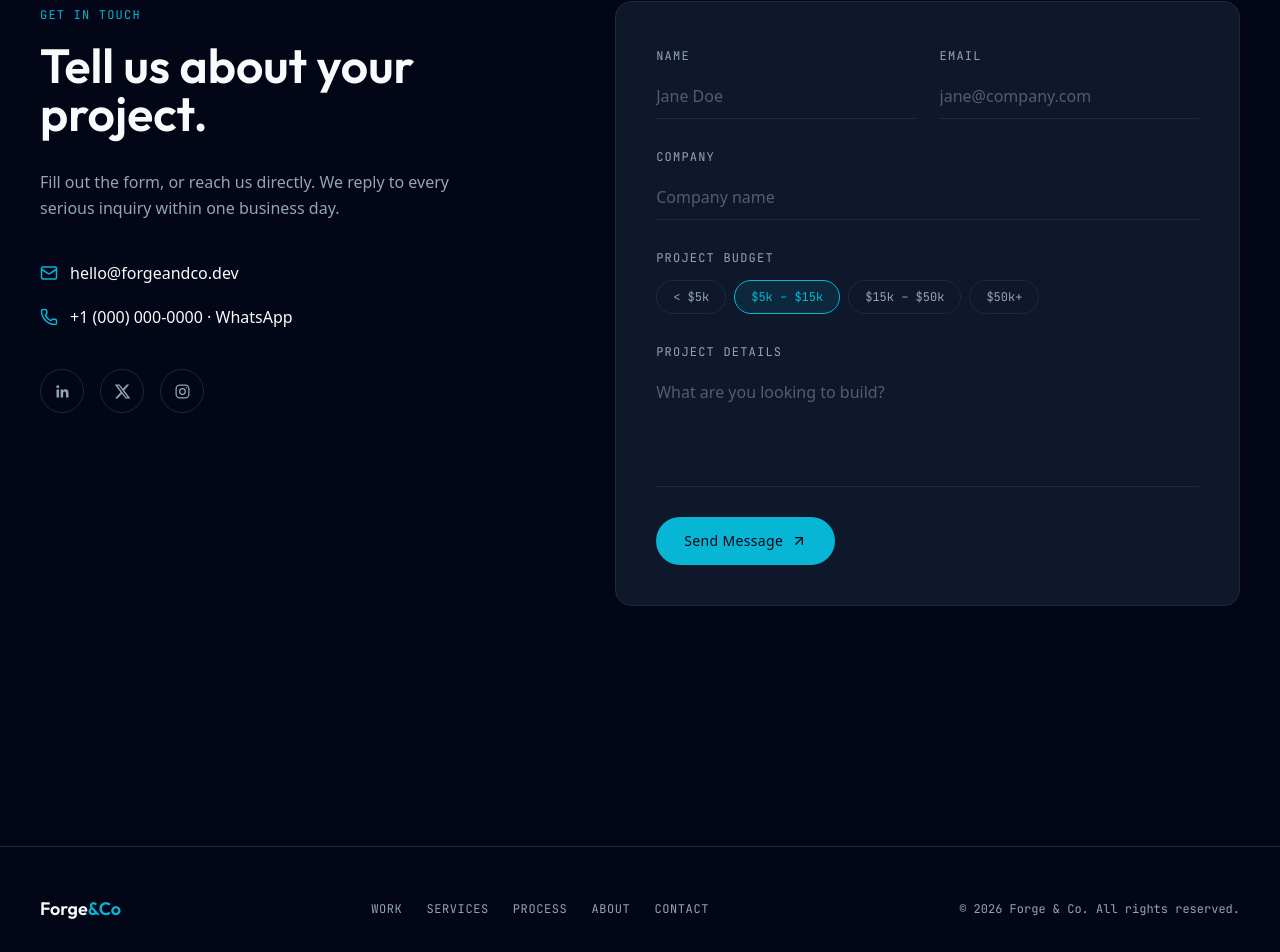
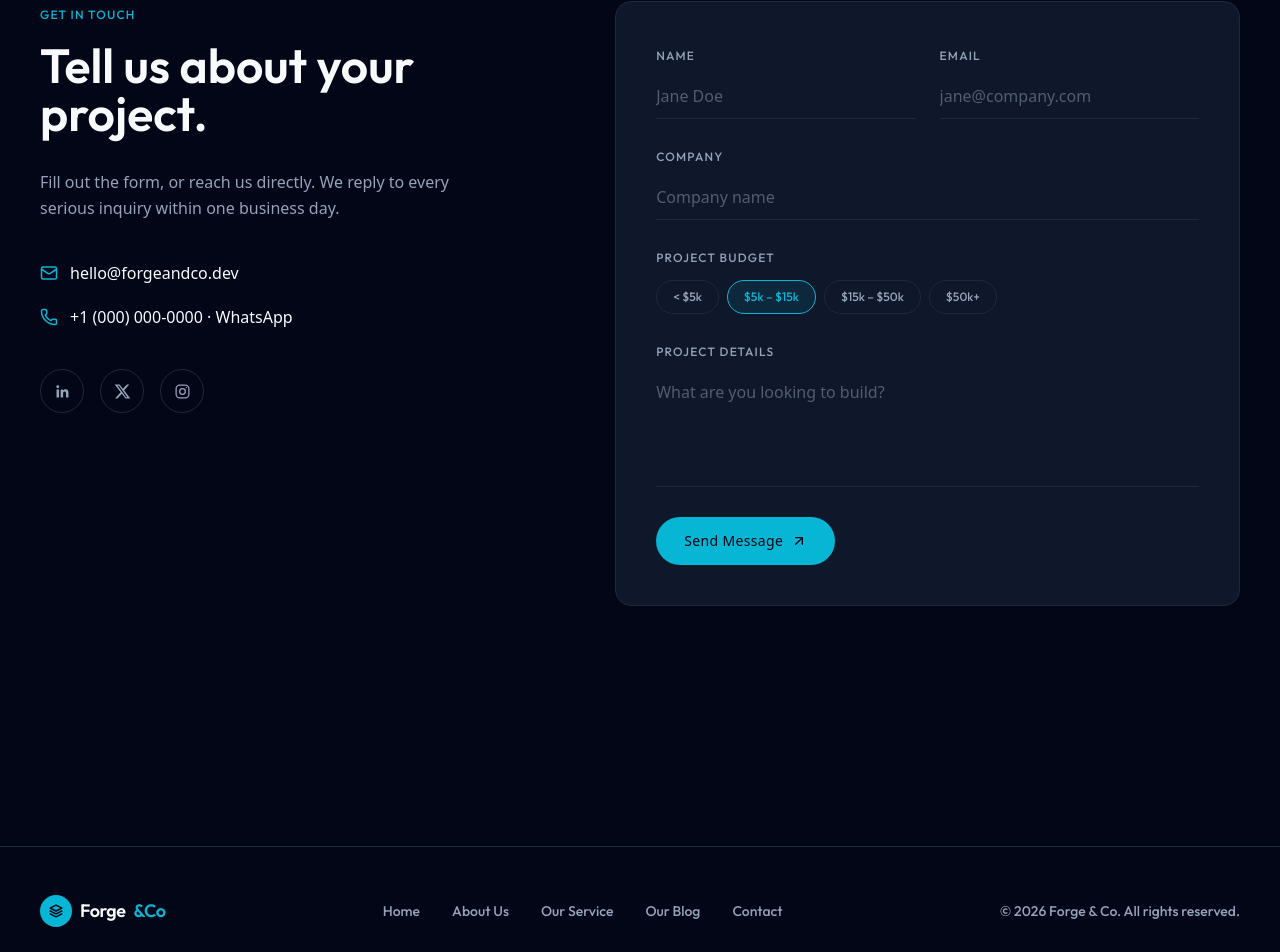
Before and after one commit to Abdulrehmanshabir/forge-agency-website, a Next.js app: page /contact in a window 1280 px wide. Shown: the part 428-1380 px from the top of the page. Built offline with nearby package versions, Linux system fonts and the light colour scheme.

Commit message:
fix: update header logo, match footer links and fonts, update contact form fonts

```diff
--- a/components/Contact.tsx
+++ b/components/Contact.tsx
@@ -65,7 +65,7 @@ export default function Contact() {
     <section id="contact" className="py-28 md:py-36 border-t border-line">
       <div className="mx-auto max-w-7xl px-6 md:px-10 grid lg:grid-cols-[0.9fr_1.1fr] gap-16">
         <div>
-          <span className="font-mono text-xs uppercase tracking-widest text-primary">
+          <span className="font-body text-xs uppercase tracking-widest text-primary">
             Get in touch
           </span>
           <h2 className="font-display font-semibold text-4xl md:text-5xl mt-4 mb-8">
@@ -132,7 +132,7 @@ export default function Contact() {
             <form onSubmit={handleSubmit} className="space-y-6">
               <div className="grid sm:grid-cols-2 gap-6">
                 <div>
-                  <label htmlFor="name" className="font-mono text-xs uppercase tracking-widest text-muted">
+                  <label htmlFor="name" className="font-body text-xs uppercase tracking-widest text-muted">
                     Name
                   </label>
                   <input
@@ -145,7 +145,7 @@ export default function Contact() {
                   />
                 </div>
                 <div>
-                  <label htmlFor="email" className="font-mono text-xs uppercase tracking-widest text-muted">
+                  <label htmlFor="email" className="font-body text-xs uppercase tracking-widest text-muted">
                     Email
                   </label>
                   <input
@@ -160,7 +160,7 @@ export default function Contact() {
               </div>
 
               <div>
-                <label htmlFor="company" className="font-mono text-xs uppercase tracking-widest text-muted">
+                <label htmlFor="company" className="font-body text-xs uppercase tracking-widest text-muted">
                   Company
                 </label>
                 <input
@@ -173,7 +173,7 @@ export default function Contact() {
               </div>
 
               <div>
-                <span className="font-mono text-xs uppercase tracking-widest text-muted">
+                <span className="font-body text-xs uppercase tracking-widest text-muted">
                   Project budget
                 </span>
                 <div className="flex flex-wrap gap-2 mt-3">
@@ -182,7 +182,7 @@ export default function Contact() {
                       type="button"
                       key={b}
                       onClick={() => setBudget(b)}
-                      className={`focus-ring font-mono text-xs px-4 py-2 rounded-full border transition-colors ${
+                      className={`focus-ring font-body text-xs px-4 py-2 rounded-full border transition-colors ${
                         budget === b
                           ? "border-primary text-primary bg-primary/10"
                           : "border-line text-muted hover:border-primary-dim"
@@ -195,7 +195,7 @@ export default function Contact() {
               </div>
 
               <div>
-                <label htmlFor="message" className="font-mono text-xs uppercase tracking-widest text-muted">
+                <label htmlFor="message" className="font-body text-xs uppercase tracking-widest text-muted">
                   Project details
                 </label>
                 <textarea
--- a/components/Footer.tsx
+++ b/components/Footer.tsx
@@ -1,24 +1,24 @@
-import { nav } from "@/lib/data";
 
 export default function Footer() {
   return (
     <footer className="border-t border-line py-12">
       <div className="mx-auto max-w-7xl px-6 md:px-10 flex flex-col md:flex-row items-center justify-between gap-6">
-        <span className="font-display font-semibold text-lg">
+        <a href="/" data-cursor-hover className="flex items-center gap-2 font-display font-semibold text-lg tracking-tight">
+          <div className="w-8 h-8 rounded-full bg-primary flex items-center justify-center text-ink">
+            <svg width="14" height="14" viewBox="0 0 24 24" fill="none" stroke="currentColor" strokeWidth="2.5" strokeLinecap="round" strokeLinejoin="round"><path d="M12 2L2 7l10 5 10-5-10-5z"/><path d="M2 17l10 5 10-5"/><path d="M2 12l10 5 10-5"/></svg>
+          </div>
           Forge<span className="text-primary">&amp;Co</span>
-        </span>
+        </a>
 
-        <ul className="flex flex-wrap items-center justify-center gap-6 font-mono text-xs uppercase tracking-wider text-muted">
-          {nav.map((item) => (
-            <li key={item.href}>
-              <a href={item.href} className="focus-ring hover:text-primary transition-colors">
-                {item.label}
-              </a>
-            </li>
-          ))}
+        <ul className="flex flex-wrap items-center justify-center gap-8 font-body text-sm font-medium text-muted">
+          <li><a href="/" className="hover:text-primary transition-colors">Home</a></li>
+          <li><a href="/about" className="hover:text-primary transition-colors">About Us</a></li>
+          <li><a href="/services" className="hover:text-primary transition-colors">Our Service</a></li>
+          <li><a href="/blog" className="hover:text-primary transition-colors">Our Blog</a></li>
+          <li><a href="/contact" className="hover:text-primary transition-colors">Contact</a></li>
         </ul>
 
-        <p className="font-mono text-xs text-muted">
+        <p className="font-body text-sm text-muted">
           © {new Date().getFullYear()} Forge &amp; Co. All rights reserved.
         </p>
       </div>
--- a/components/Navbar.tsx
+++ b/components/Navbar.tsx
@@ -49,7 +49,7 @@ export default function Navbar() {
             <div className="w-8 h-8 rounded-full bg-primary flex items-center justify-center text-ink">
               <svg width="14" height="14" viewBox="0 0 24 24" fill="none" stroke="currentColor" strokeWidth="2.5" strokeLinecap="round" strokeLinejoin="round"><path d="M12 2L2 7l10 5 10-5-10-5z"/><path d="M2 17l10 5 10-5"/><path d="M2 12l10 5 10-5"/></svg>
             </div>
-            TECHNEO
+            Forge<span className="text-primary">&amp;Co</span>
           </a>
 
           {/* Center Links */}
```
